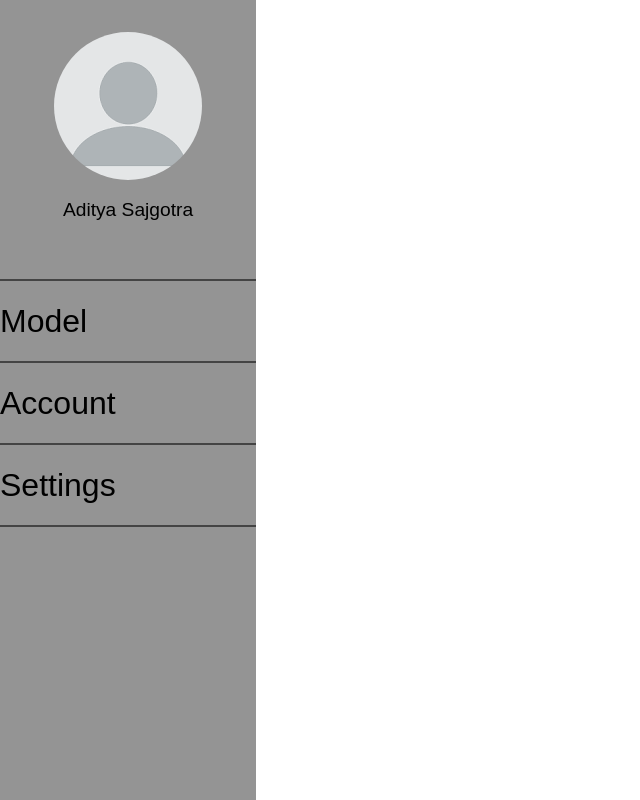
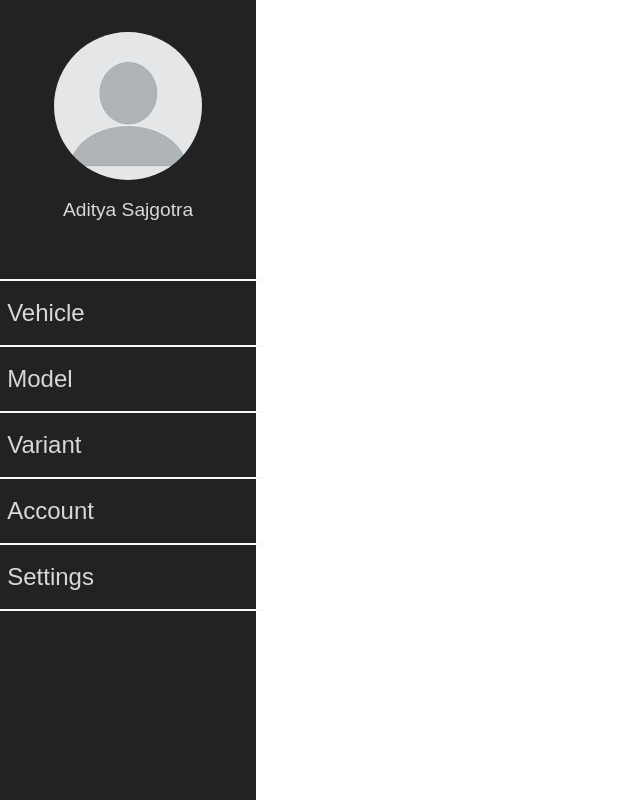
Before and after one commit to Aditya30307/NCEEITET_project, a plain HTML site: page index.html in a window 1280 px wide. Shown: the whole page, without its empty margins (0-640 px from the left). Drawn offline with Linux system fonts and the light colour scheme.

Commit message:
change colours

```diff
--- a/index.html
+++ b/index.html
@@ -11,7 +11,9 @@
         <div class="nav">
             <img class="pic" src="./pic.png" alt="">
             <div class="name">Aditya Sajgotra</div>
+            <div class="profile">Vehicle</div>
             <div class="profile">Model</div>
+            <div class="profile">Variant</div>
             <div class="profile">Account</div>
             <div class="profile">Settings</div>
 
--- a/style.css
+++ b/style.css
@@ -11,7 +11,8 @@ body{
 }
 .nav{
     width:20vw;
-    background-color: rgb(148, 148, 148);
+    color: #d9d7d7;
+    background-color: #222;
     list-style: none;
     height: 100vh;
 }
@@ -25,14 +26,15 @@ body{
 .profile{
     display: flex;
     width: 100%;
-    height:10vh;
-    font-size: 2em;
+    height:8vh;
+    font-size: 1.5em;
     font-weight: 300;
     align-items: center;
+    padding-left: 0.3em;
 }
 .profile:nth-child(odd){
-    border-top: 2px solid rgb(68, 68, 68);
-    border-bottom: 2px solid rgb(68, 68, 68);
+    border-top: 2px solid #faf9f6;  /*#faf9f6 */
+    border-bottom: 2px solid #faf9f6;
 }
 .name{
     text-align: center;
```
